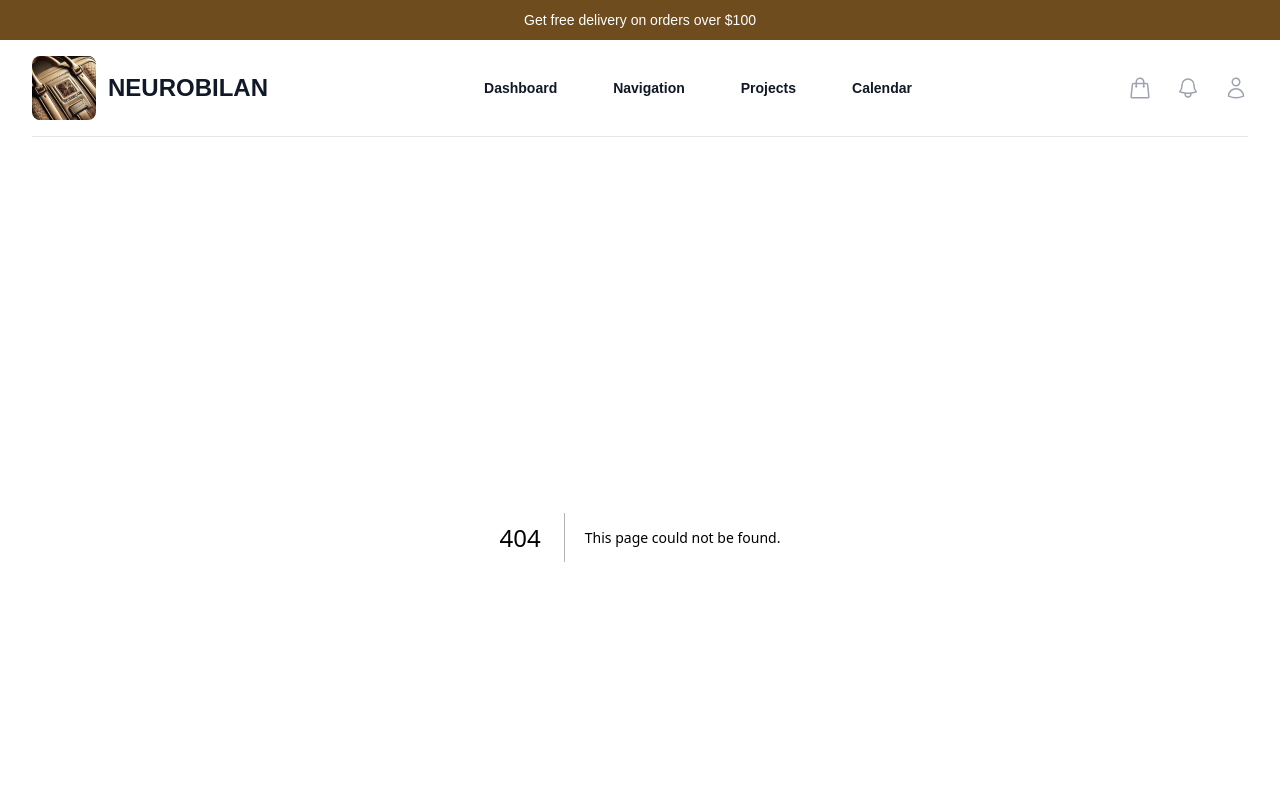
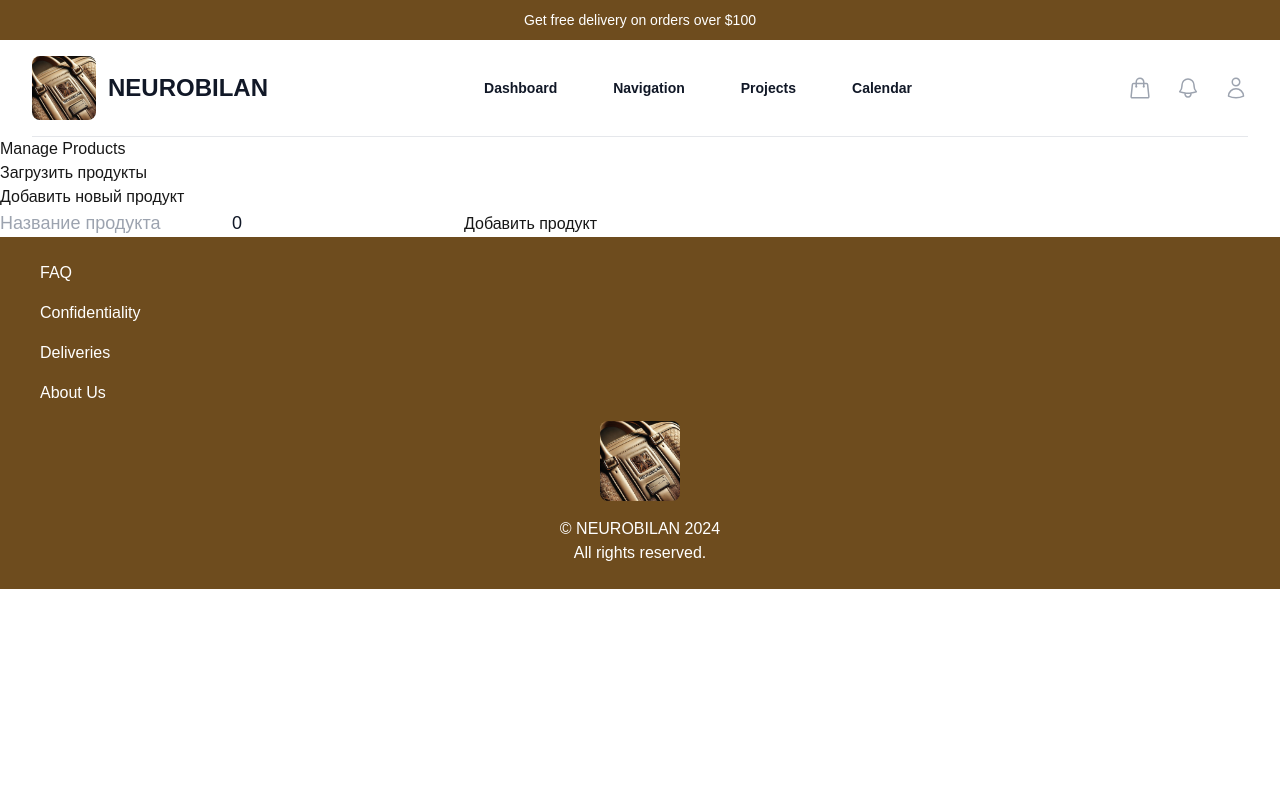
Before and after one commit to AndrewProsyankin/nextjs-coop, a Next.js app: page /manage-products in a window 1280 px wide. Before the commit this address had no page. Shown: the top 800 px of the page. Built offline with nearby package versions, Linux system fonts and the light colour scheme.

Commit message:
Database with products(adding,deleting)

```diff
--- a/app/about/Cart/page.tsx
+++ b/app/about/Cart/page.tsx
@@ -1,38 +1,50 @@
 'use client';
 import { useState } from 'react';
 import { Dialog, DialogBackdrop, DialogPanel, DialogTitle } from '@headlessui/react';
-import { XMarkIcon, TrashIcon } from '@heroicons/react/24/outline';
+import { TrashIcon, XMarkIcon } from '@heroicons/react/24/outline';
 import { useCart } from '@/app/components/CartContext';
 import Image from 'next/image';
+import { AnimatePresence, motion } from 'framer-motion';
 
 export default function Cart() {
   const [open, setOpen] = useState(true);
   const { cartItems, removeFromCart, updateCartItem, clearCart } = useCart();
+  const subtotal = cartItems.reduce((total, item) => total + item.price * item.quantity, 0);
+
 
   const handleOpen = () => {
     setOpen((prevState) => !prevState);
   };
 
-  const handleClearCart = () => {
-    clearCart();
+  const handleClose = () => {
+    setTimeout(() => {
+      setOpen(false);
+    }, 500);
   };
 
-  const subtotal = cartItems.reduce((total, item) => total + item.price * item.quantity, 0);
-
   return (
-    <Dialog open={open} onClose={() => setOpen(false)} className="relative z-10">
+    <AnimatePresence mode="wait">
+    {open && (
+      <Dialog open={open} onClose={handleClose} className="relative z-10">
         <DialogBackdrop className="fixed inset-0 bg-gray-500 bg-opacity-75 transition-opacity" />
         <div className="fixed inset-0 overflow-hidden">
           <div className="absolute inset-0 overflow-hidden">
             <div className="pointer-events-none fixed inset-y-0 right-0 flex max-w-full pl-10">
-            <DialogPanel className="pointer-events-auto w-screen max-w-md transform transition">
+              <motion.div
+                className="pointer-events-auto w-screen max-w-md transform transition"
+                initial={{ x: 300, opacity: 0 }}
+                animate={{ x: 0, opacity: 1 }}
+                exit={{ x: 300, opacity: 0 }}
+                transition={{ type: 'spring', stiffness: 300, damping: 30 }}
+              >
+                <DialogPanel className="pointer-events-auto w-screen max-w-md h-full transform transition">
                   <div className="flex h-full flex-col overflow-y-scroll bg-white shadow-xl">
                     <div className="flex-1 overflow-y-auto px-4 py-6 sm:px-6">
                       <div className="flex items-start justify-between">
                         <DialogTitle className="text-lg font-medium text-gray-900">Shopping cart</DialogTitle>
                         <button
                           type="button"
-                      onClick={() => setOpen(false)}
+                          onClick={handleClose}  // Запуск анимации при закрытии
                           className="relative -m-2 p-2 text-gray-400 hover:text-gray-500"
                         >
                           <XMarkIcon aria-hidden="true" className="h-6 w-6" />
@@ -91,24 +103,23 @@ export default function Cart() {
                         <p>Subtotal</p>
                         <p>${subtotal.toFixed(2)}</p>
                       </div>
-                  <div className="mt-6 flex items-center justify-center">
-                    <div className="flex items-center justify-center space-x-6">
+                      <div className="mt-6">
                         <a
                           href="/about/Checkout"
-                        className="flex items-center justify-center rounded-md bg-[#6E4C1EFF] px-8 py-3 text-base font-medium text-white hover:bg-[#98730C]"
+                          className="flex items-center justify-center rounded-md bg-[#6E4C1EFF] px-6 py-3 text-base font-medium text-white hover:bg-[#98730C]"
                         >
                           Checkout
                         </a>
-                      <div className="flex justify-center mt-4">
+                      </div>
+                      <div className="flex items-center justify-center mt-3">
                         <button
-                          onClick={handleClearCart}
-                          className="flex items-center space-x-2 p-2 text-gray-400 hover:text-gray-500"
+                          type="button"
+                          onClick={clearCart}
+                          className="relative -m-2 p-2 text-gray-400 hover:text-gray-500 space-x-6"
                         >
-                          <TrashIcon aria-hidden="true" className="h-6 w-6" />
                           <span>Clear Cart</span>
+                          <TrashIcon aria-hidden="true" className="h-6 w-6 justify-center" />
                         </button>
-                      </div>
-                    </div>
                       </div>
                       <div className="mt-6 flex justify-center text-center text-sm text-gray-500">
                         <button onClick={handleOpen} className="font-medium text-[#6E4C1EFF] hover:text-[#6E4C1EFF]">
@@ -116,12 +127,14 @@ export default function Cart() {
                         </button>
                       </div>
                     </div>
-
                   </div>
                 </DialogPanel>
+              </motion.div>
             </div>
           </div>
         </div>
       </Dialog>
+    )}
+  </AnimatePresence>
   );
 }
--- a/app/api/products/route.ts
+++ b/app/api/products/route.ts
@@ -22,6 +22,22 @@ export async function GET() {
   }
 }
 
+export async function DELETE(req: Request) {
+  try{
+    const url = new URL(req.url);
+    const id = url.searchParams.get('id');
+
+    if (!id) {
+      return NextResponse.json({ error: 'ID продукта не указан' }, { status: 400 });
+    }
+      await sql`DELETE FROM products WHERE id = ${id};`;
+      return NextResponse.json({ message: 'Продукт успешно удален' }, { status: 200 });
+    } catch (error) {
+      console.error('Ошибка при удалении продукта:', error);
+      return NextResponse.json({ error: 'Ошибка при удалении продукта' }, { status: 500 });
+    }
+  }
+
 export async function POST(req: NextRequest) {
   try {
     const { name, price } = await req.json();
@@ -34,7 +50,6 @@ export async function POST(req: NextRequest) {
     }
 
     await sql`INSERT INTO products (name, price) VALUES (${name}, ${price});`;
-
     return NextResponse.json(
       { message: 'Product added successfully' },
       { status: 201 }
--- /dev/null
+++ b/app/manage-products/page.tsx
@@ -0,0 +1,108 @@
+'use client'
+import { useState, FormEvent } from 'react';
+
+interface Product {
+  id: number;
+  name: string;
+  price: string;
+}
+
+const ManageProductsPage = () => {
+  const [products, setProducts] = useState<Product[]>([]);
+  const [newProduct, setNewProduct] = useState({ name: '', price: 0 });
+  const [isLoading, setIsLoading] = useState(false);
+
+  // Функция для загрузки продуктов из БД
+  const loadProducts = async () => {
+    setIsLoading(true);
+    try {
+      const response = await fetch('/api/products');
+      if (response.ok) {
+        const productsData = await response.json();
+        setProducts(productsData);
+      } else {
+        alert('Ошибка при загрузке продуктов');
+      }
+    } catch (error) {
+      console.error('Ошибка:', error);
+    } finally {
+      setIsLoading(false);
+    }
+  };
+
+  // Функция для добавления нового продукта
+  const handleAddProduct = async (e: FormEvent) => {
+    e.preventDefault();
+    try {
+      const response = await fetch('/api/products', {
+        method: 'POST',
+        headers: { 'Content-Type': 'application/json' },
+        body: JSON.stringify(newProduct),
+      });
+      if (response.ok) {
+        alert('Продукт успешно добавлен');
+        setNewProduct({ name: '', price: 0 });
+        loadProducts(); // Обновляем список после добавления
+      } else {
+        alert('Ошибка при добавлении продукта');
+      }
+    } catch (error) {
+      console.error('Ошибка:', error);
+    }
+  };
+
+  // Функция для удаления продукта по ID
+  const handleDeleteProduct = async (productId: number) => {
+    try {
+      const response = await fetch(`/api/products/${productId}`, {
+        method: 'DELETE',
+      });
+      if (response.ok) {
+        alert('Продукт успешно удален');
+        loadProducts(); // обновляем список продуктов после удаления
+      } else {
+        alert('Ошибка при удалении продукта');
+      }
+    } catch (error) {
+      console.error('Ошибка:', error);
+    }
+  };
+
+
+  return (
+    <div>
+      <h1>Manage Products</h1>
+      <button onClick={loadProducts} disabled={isLoading}>
+        {isLoading ? 'Загрузка...' : 'Загрузить продукты'}
+      </button>
+      <ul>
+        {products.map((product) => (
+          <li key={product.id}>
+            {product.name} - ${product.price}
+            <button onClick={() => handleDeleteProduct(product.id)}>Удалить</button>
+          </li>
+        ))}
+      </ul>
+      <form onSubmit={handleAddProduct}>
+        <h2>Добавить новый продукт</h2>
+        <input
+          className="text-lg font-medium text-gray-900"
+          type="text"
+          placeholder="Название продукта"
+          value={newProduct.name}
+          onChange={(e) => setNewProduct({ ...newProduct, name: e.target.value })}
+        />
+        <input
+          className="text-lg font-medium text-gray-900"
+          type="number"
+          placeholder="Цена продукта"
+          value={newProduct.price}
+          onChange={(e) => setNewProduct({ ...newProduct, price: Number(e.target.value) })}
+        />
+        <button type="submit">Добавить продукт</button>
+      </form>
+    </div>
+  );
+};
+
+export default ManageProductsPage;
--- a/app/products/page.tsx
+++ b/app/products/page.tsx
@@ -14,35 +14,25 @@ interface ProductsSearchParams {
 }
 
 // SSR: Получение данных на стороне сервера
-const getProducts = async ({
-  id
-}: ProductsSearchParams) => {
+const getProducts = async () => {
   try {
-    if (id) {
-      const { rows } = await sql<Product>`SELECT * FROM products WHERE id = ${id};`;
-      return {
-        products: rows,
-      };
-    } else {
-      const { rows } = await sql<Product>`SELECT * FROM products;`;
-      return {
-        products: rows,
-      };
-    }
+    const result = (await sql<Product>`SELECT * FROM products;`).rows;
 
+    return { products: result };
   } catch (error) {
     console.error('Error fetching products:', error);
 
-    // Возвращаем пустой массив в случае ошибки
-    return {
-      products: [],
-    };
+    // Fallback to returning empty array or previous data
+    return { products: [] };
   }
 };
 
+
+
 // Компонент для отображения товаров
-const ProductsPage = async ({ searchParams: initialSearchParams }: { searchParams: ProductsSearchParams }) => {
-  const { products } = await getProducts(initialSearchParams);
+const ProductsPage = async ({}: { searchParams: ProductsSearchParams }) => {
+  const { products } = await getProducts();
+
   return (
     <div>
       <Header />
@@ -53,7 +43,8 @@ const ProductsPage = async ({ searchParams: initialSearchParams }: { searchParam
         <ul>
           {products.map((product) => (
             <li key={product.id}>
-              {product.name} - ${product.price} - <Link href={`/products?id=${product.id}`}>View</Link>
+              {product.name} - ${product.price} - <Link href={`/products/edit/${product.id}`}>View</Link>
+
             </li>
           ))}
         </ul>
--- a/package.json
+++ b/package.json
@@ -16,6 +16,7 @@
     "install": "^0.13.0",
     "next": "^14.2.15",
     "npm": "^10.9.0",
+    "psql": "^0.0.1",
     "react": "^18",
     "react-dom": "^18"
   },
--- a/tsconfig.json
+++ b/tsconfig.json
@@ -34,7 +34,7 @@
     "**/*.tsx",
     ".next/types/**/*.ts",
     "./src/**/*"
-  ],
+, "app/manage-products"  ],
   "exclude": [
     "node_modules"
   ]
```
Also changed, not shown: 1 other file (tests, documents, lock files or other folders). Lines whose indentation alone changed are shown as unchanged.
